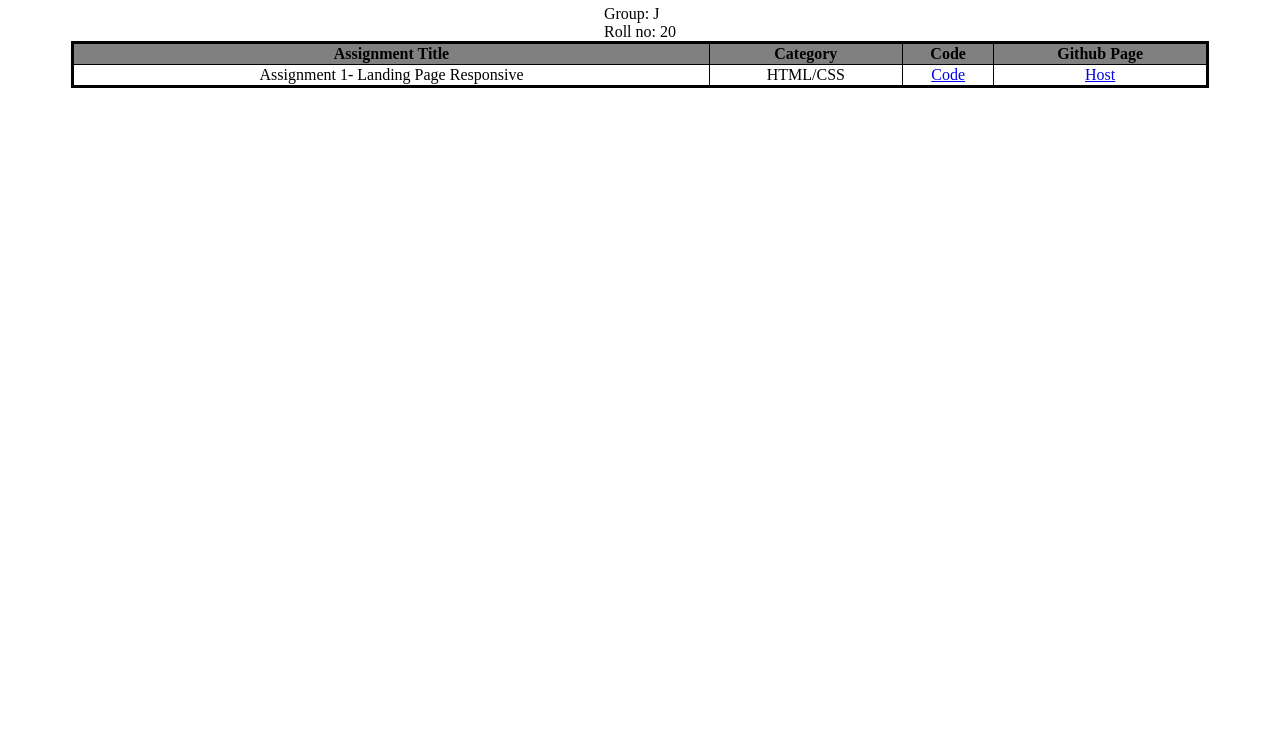
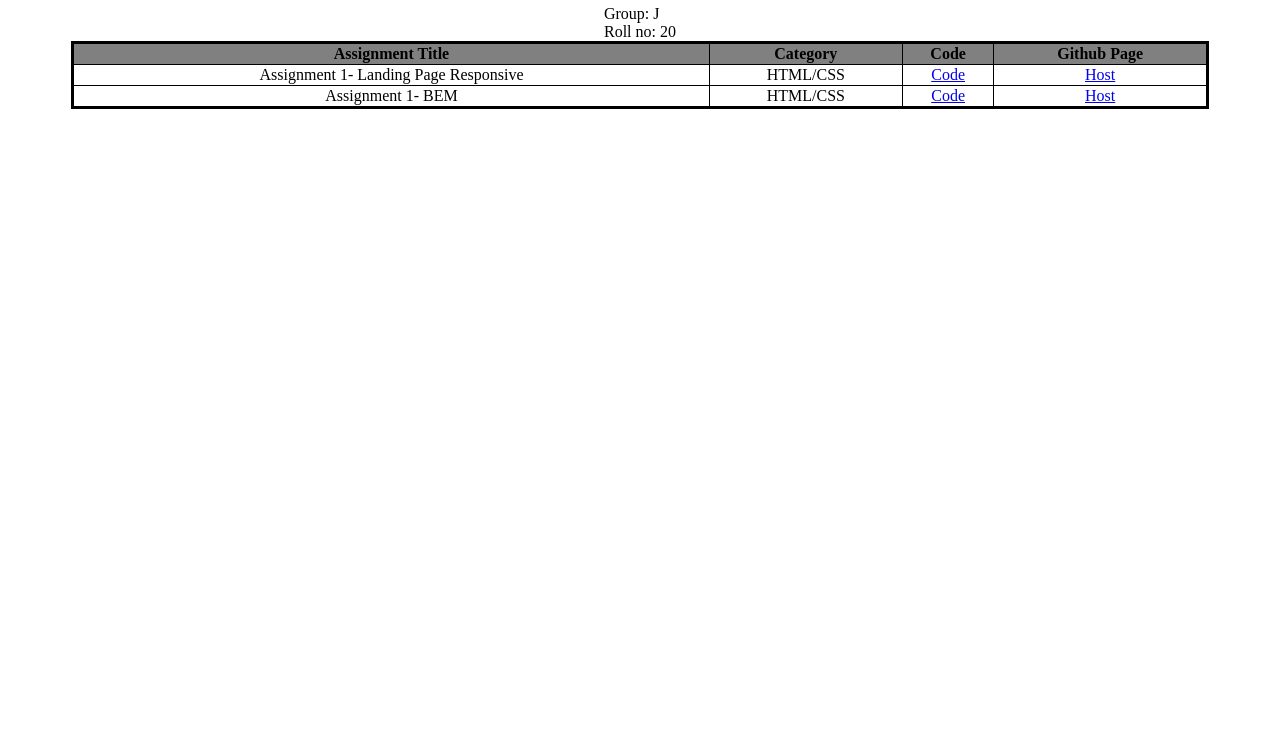
Before and after one commit to Nis13/LF_assignmentTable, a plain HTML site: page index.html in a window 1280 px wide. Shown: the part 70-800 px from the top of the page. Drawn offline with Linux system fonts and the light colour scheme.

Commit message:
add assignment-1 BEM

```diff
--- a/index.html
+++ b/index.html
@@ -25,6 +25,12 @@
             <td><a href="https://github.com/Nis13/LF_Assignments">Code</a></td>
             <td><a href="https://nis13.github.io/LF_Assignments/">Host</a></td>
         </tr>
+        <tr>
+            <td>Assignment 1- BEM</td>
+            <td>HTML/CSS</td>
+            <td><a href="https://github.com/Nis13/LF_Assignments/tree/assignment-2_BEM">Code</a></td>
+            <td><a href="https://nis13.github.io/LF_Assignments/">Host</a></td>
+        </tr>
     </table>
 
 
```
